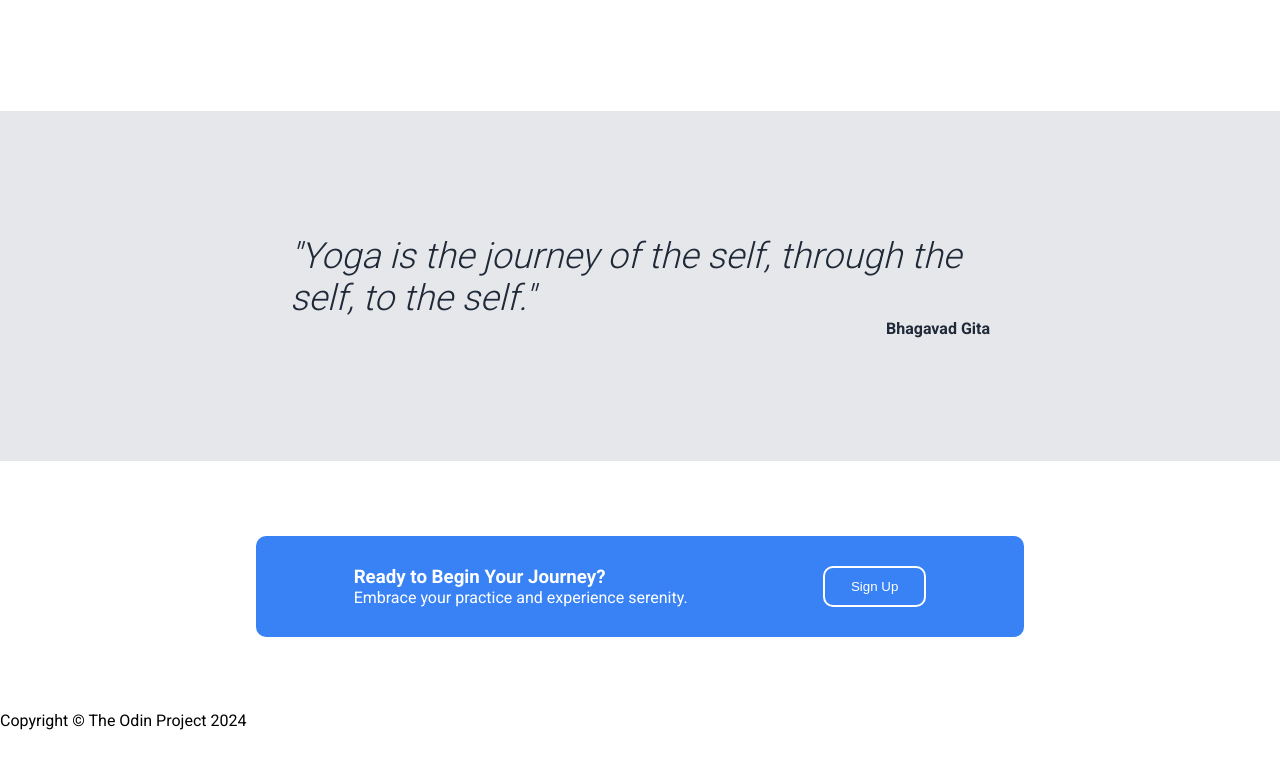
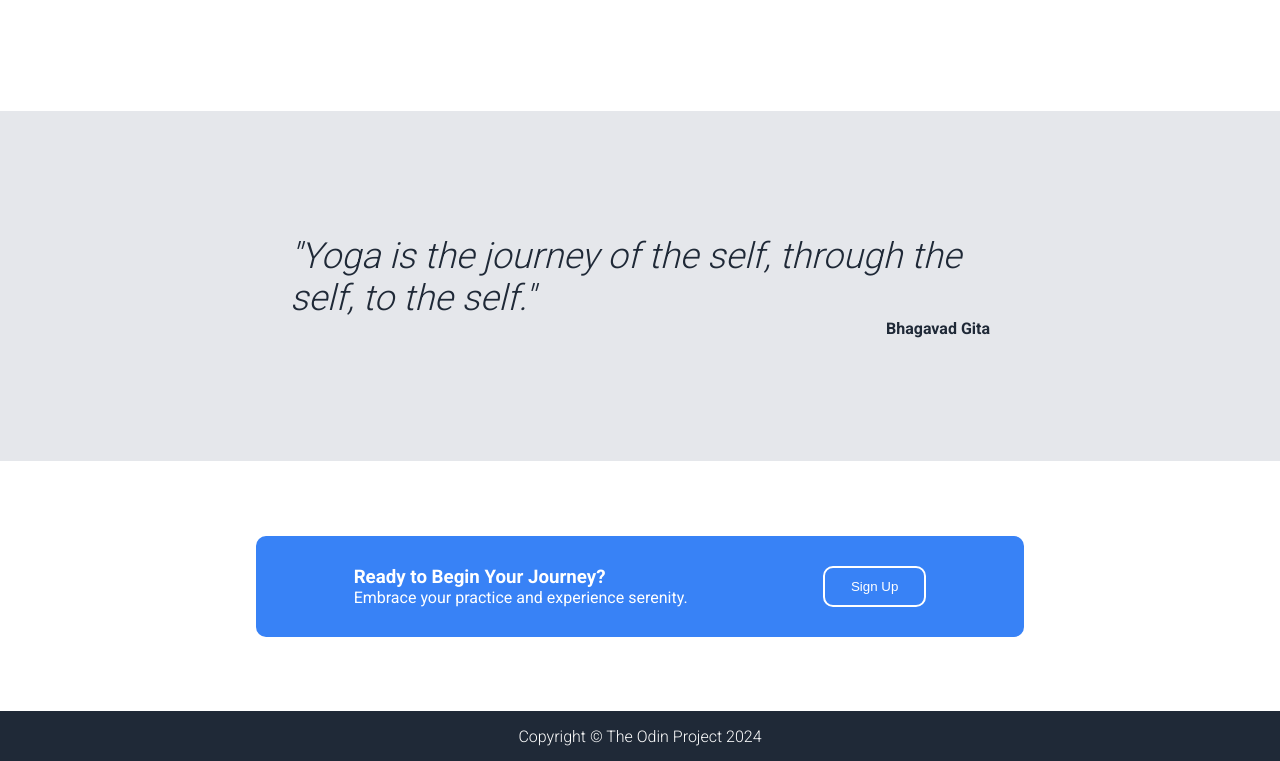
Before and after one commit to moshmoshca/landing-page-odin, a plain HTML site: page index.html in a window 1280 px wide. Shown: the part 911-1672 px from the top of the page. Before the commit the page ends 1641 px from the top, so only its background shows below. Drawn offline with Linux system fonts and the light colour scheme.

Commit message:
fix: add link to cta button
Added the link for the CTA button and also styled the footer.

```diff
--- a/index.html
+++ b/index.html
@@ -81,7 +81,7 @@
                     <h3>Ready to Begin Your Journey?</h3>
                     <p>Embrace your practice and experience serenity.</p>
                 </div>
-                <button class="cta-btn">Sign Up</button>
+                <button class="cta-btn"><a href="#">Sign Up</a></button>
             </div>
         </section>
     </main>
--- a/styles.css
+++ b/styles.css
@@ -200,3 +200,17 @@ button a {
 
     color: white;
 }
+
+/* Footer */
+
+footer {
+    background-color: #1f2937;
+    color: white;
+    height: 50px;
+
+    display: flex;
+    justify-content: center;
+    align-items: center;
+
+    font-weight: 300;
+}
```
